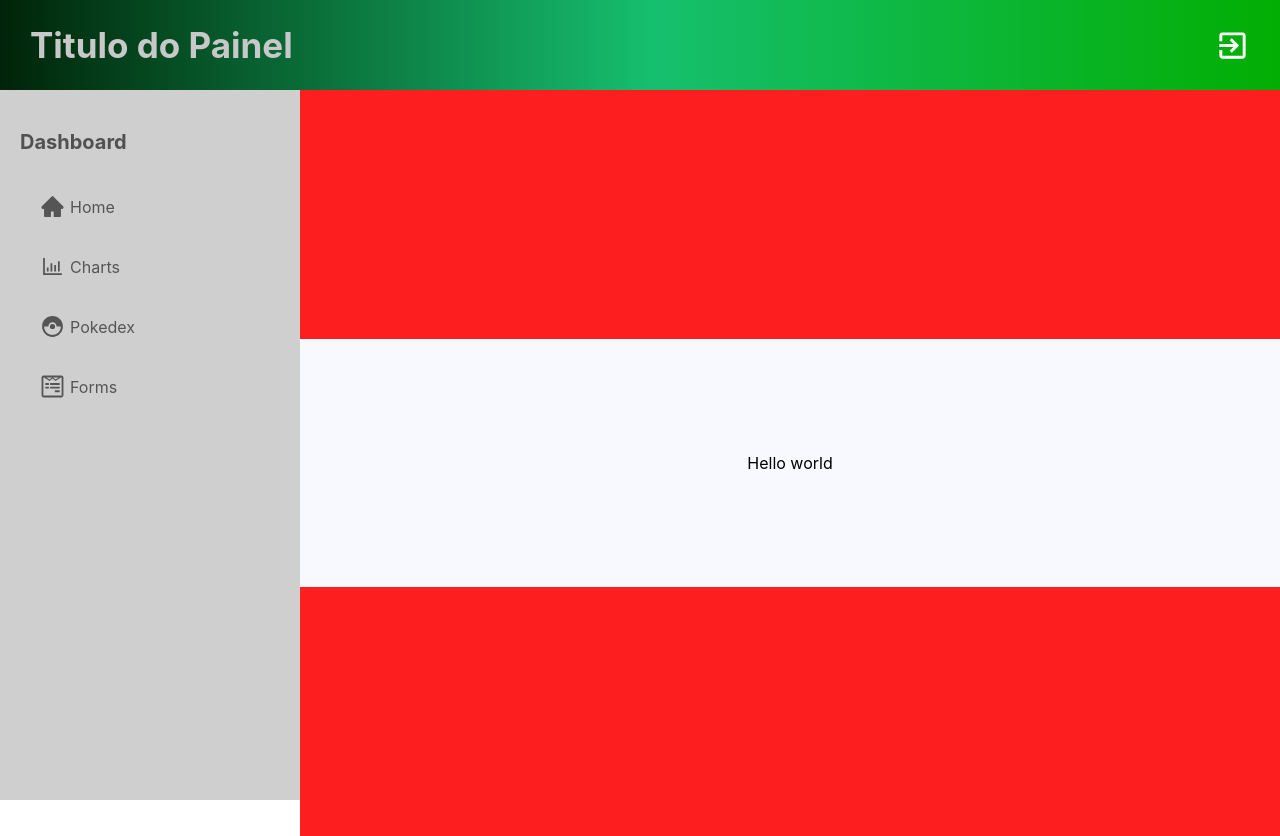
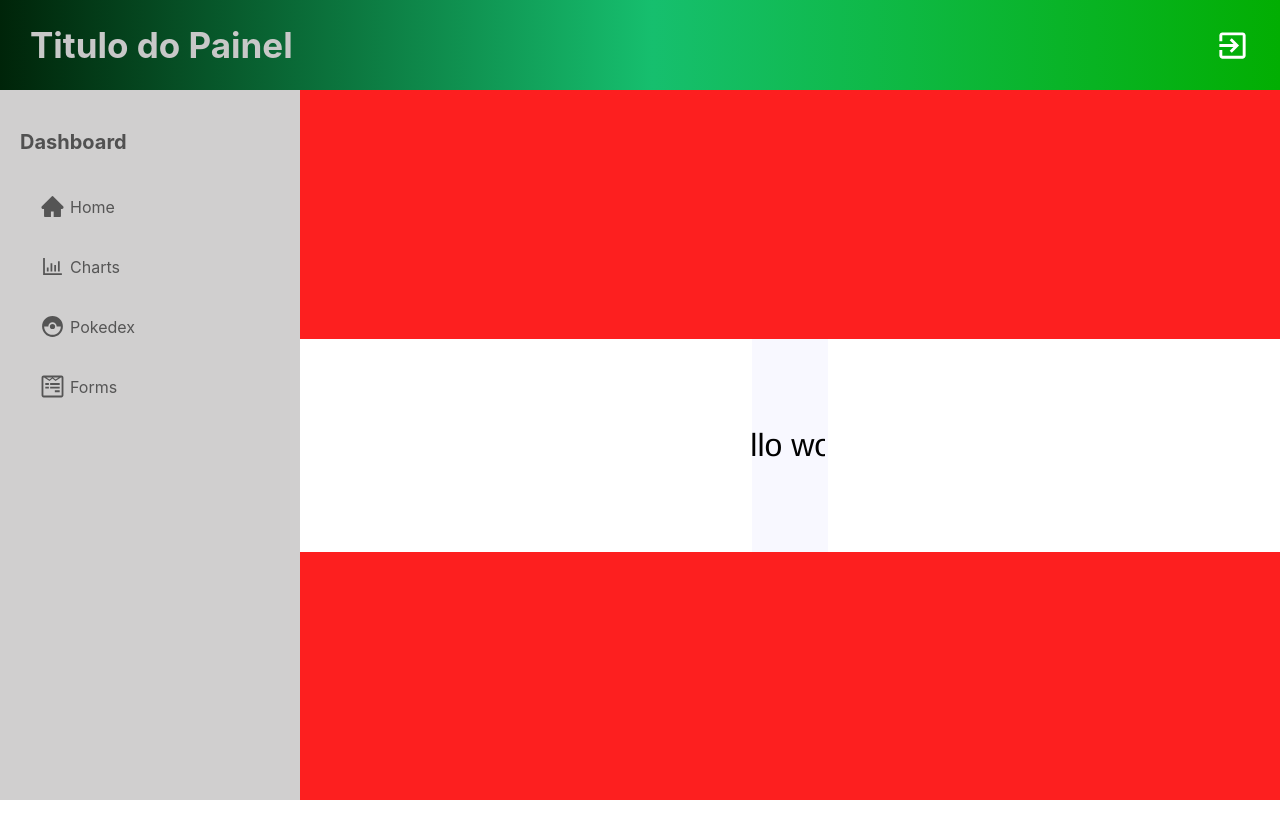
Before and after one commit to jgcarlosfranca/painel-template-generic, a React (Create React App) app: page / in a window 1280 px wide. After the commit the page ends 800 px from the top, so only its background shows below. Built offline with nearby package versions, Linux system fonts and the light colour scheme.

Commit message:
fixing background

```diff
--- a/src/Pages/Home/index.jsx
+++ b/src/Pages/Home/index.jsx
@@ -5,6 +5,9 @@ export default function Forms() {
   return (
     <div className="home">
       <div className="conteiner_glass_effect">
+
+      </div>
+      <div className="conteiner_ghost_white">
 
       </div>
       <div className="animated_digitation">
--- a/src/Pages/Home/styles.css
+++ b/src/Pages/Home/styles.css
@@ -24,11 +24,29 @@
 }
 
 .animated_digitation {
+    width: 100%;
     display: flex;
     flex-direction: row;
     justify-content: center;
     align-items: center;
-    width: 100%;
-    height: 35%;
+    height: 30%;
     background-color: ghostwhite;
+    animation: typing 5s steps(40) infinite, blink .5s step-end infinite alternate;
+    white-space: nowrap;
+    overflow: hidden;
+    border-right: 3px solid;
+    font-family: 'Franklin Gothic Medium', 'Arial Narrow', Arial, sans-serif;
+    font-size: 2em;
 }
+
+@keyframes typing {
+    from {
+        width: 0;
+    }
+}
+
+@keyframes blink {
+    50% {
+        border-color: transparent;
+    }
+}
```
